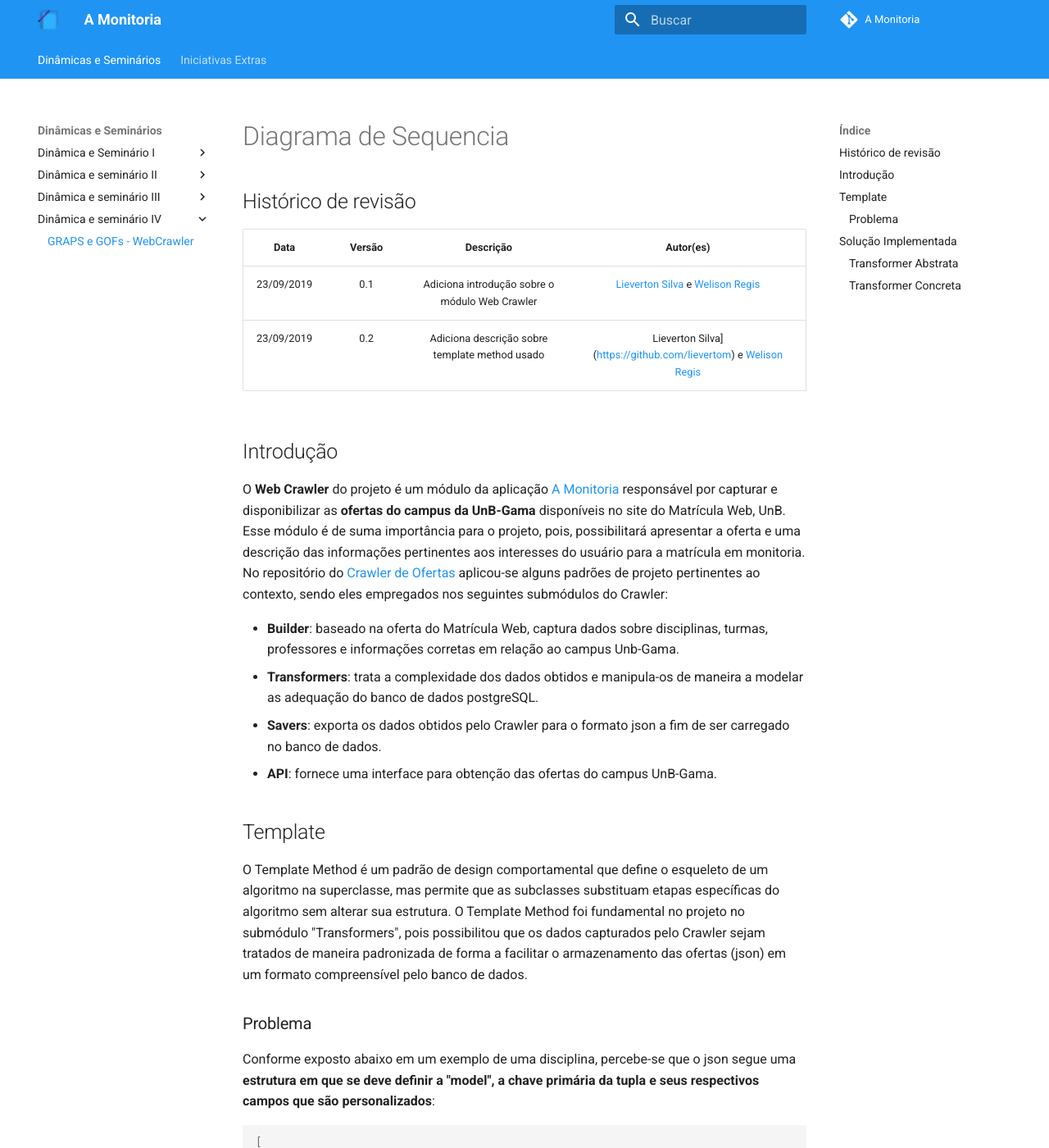
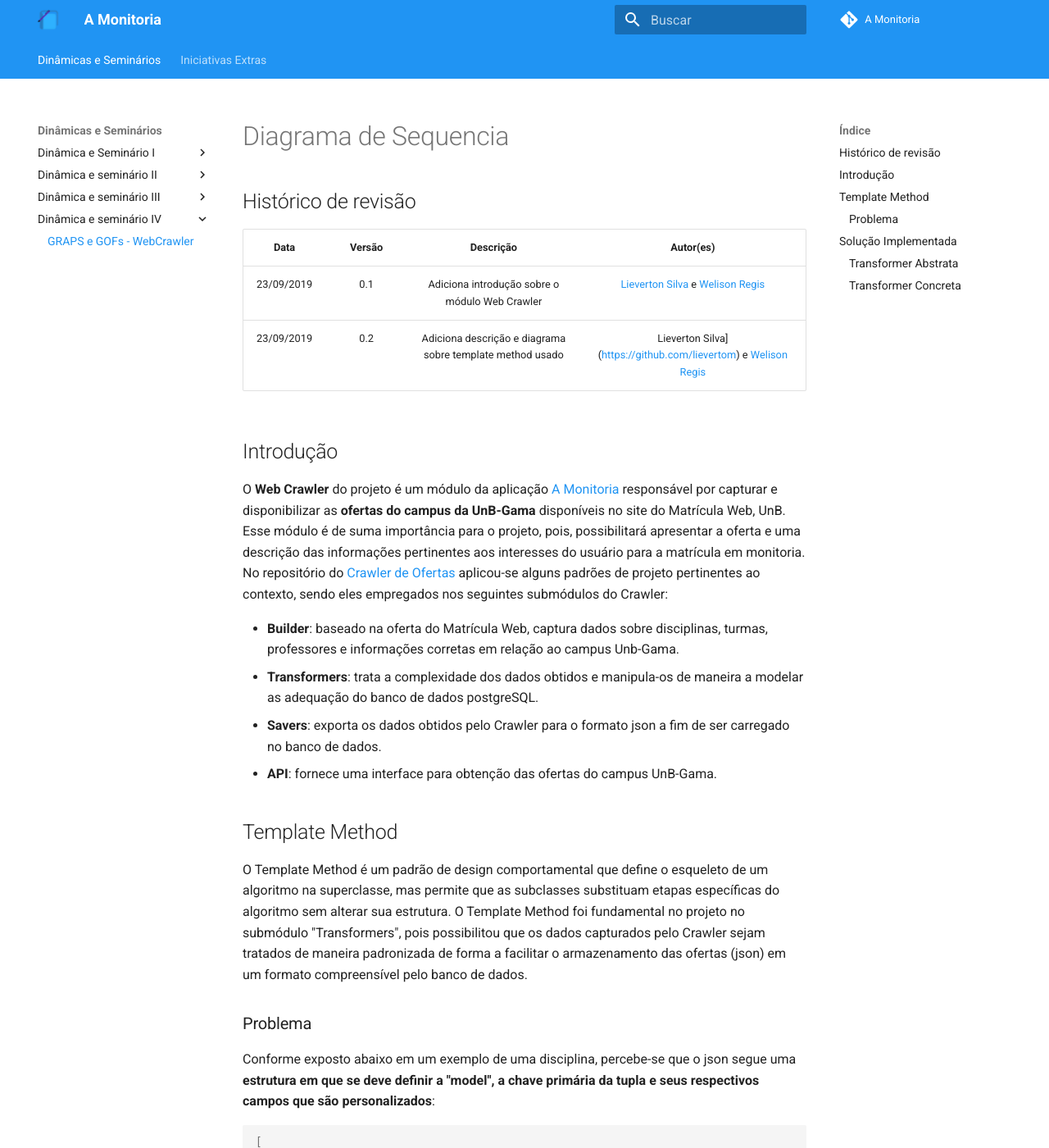
Before and after one commit to 2019-2-arquitetura-desenho/wiki, an MkDocs documentation site: the page built from docs/dinamica_seminario_IV/webcrawler_patterns.md, in a window 1280 px wide and 1400 px high. Shown: the whole window at 82% size. Built offline with MkDocs 1.6.1 and Material for MkDocs 9.7.7, drawn with Linux system fonts in a browser that asks for light colours; comment, search, counter and statistics services are not loaded; old or Windows-style settings are respelled for this version of MkDocs; some of the changed text lies outside the part shown.

Commit message:
Add diagram class to template method pattern.
Co-authored-by: Welison Almeida <welison.almeida.923@gmail.com>
Co-authored-by: Lieverton Santos <lievertom@gmail.com>

```diff
--- a/docs/dinamica_seminario_IV/webcrawler_patterns.md
+++ b/docs/dinamica_seminario_IV/webcrawler_patterns.md
@@ -5,7 +5,7 @@
 |   Data   | Versão | Descrição | Autor(es)|
 | :------: | :----: | :-------: | :------: |
 | 23/09/2019 | 0.1 | Adiciona introdução sobre o módulo Web Crawler | [Lieverton Silva](https://github.com/lievertom) e [Welison Regis](https://github.com/WelisonR) |
-| 23/09/2019 | 0.2 | Adiciona descrição sobre template method usado | Lieverton Silva](https://github.com/lievertom) e [Welison Regis](https://github.com/WelisonR) |
+| 23/09/2019 | 0.2 | Adiciona descrição e diagrama sobre template method usado | Lieverton Silva](https://github.com/lievertom) e [Welison Regis](https://github.com/WelisonR) |
 
 
 ## Introdução
@@ -19,7 +19,7 @@
 *   **API**: fornece uma interface para obtenção das ofertas do campus UnB-Gama.
 
 
-## Template
+## Template Method
 
 O Template Method é um padrão de design comportamental que define o esqueleto de um algoritmo na superclasse, mas permite que as subclasses substituam etapas específicas do algoritmo sem alterar sua estrutura. O Template Method foi fundamental no projeto no submódulo "Transformers", pois possibilitou que os dados capturados pelo Crawler sejam tratados de maneira padronizada de forma a facilitar o armazenamento das ofertas (json) em um formato compreensível pelo banco de dados.
 
@@ -45,6 +45,9 @@
 ## Solução Implementada
 
 Decidiu-se por utilizar o template method visto que a exportação das ofertas deveria seguir um "roteiro" para salvar os dados em json compatível com o banco de dados.
+
+**Modelagem do template method**:
+![Modelagem do template method implementado](assets/img/template_model.jpg)
 
 ### Transformer Abstrata
 
```
Also changed, not shown: docs/dinamica_seminario_IV/assets/img/template_model.jpg (added).
